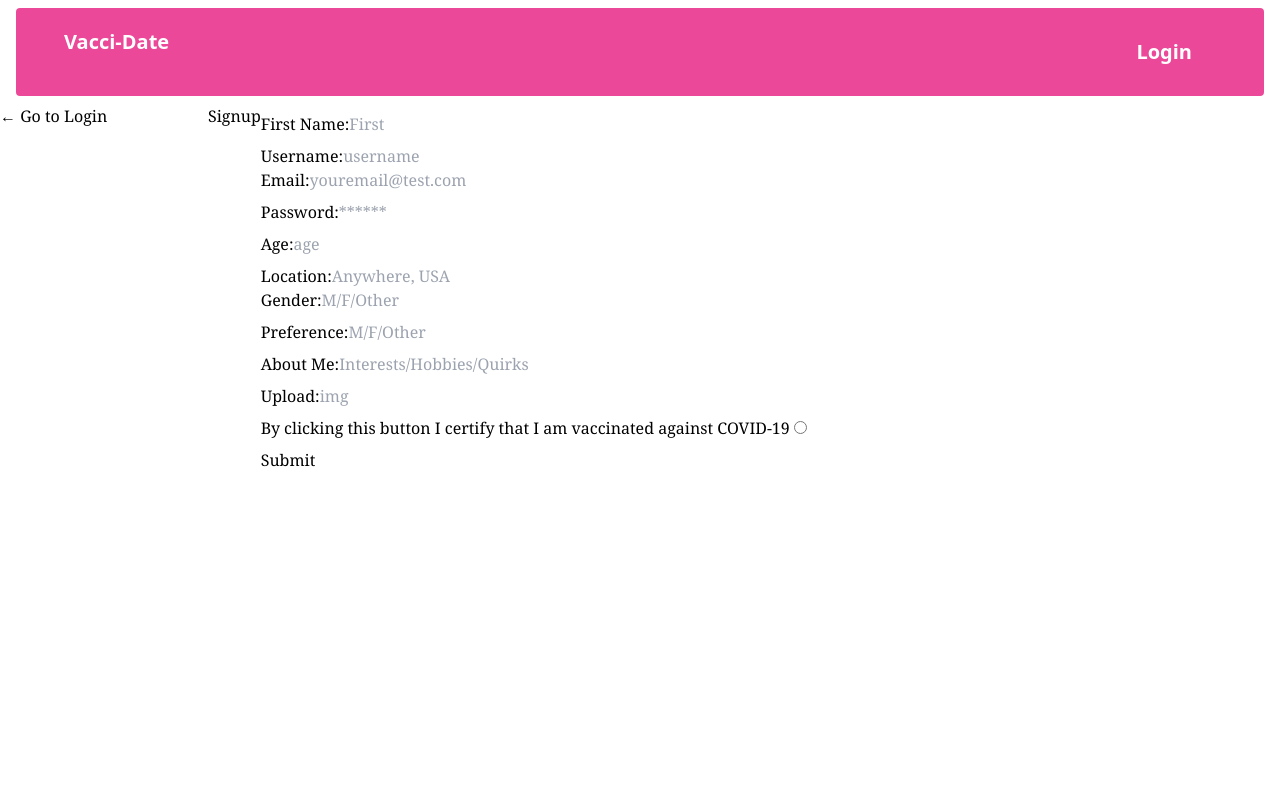
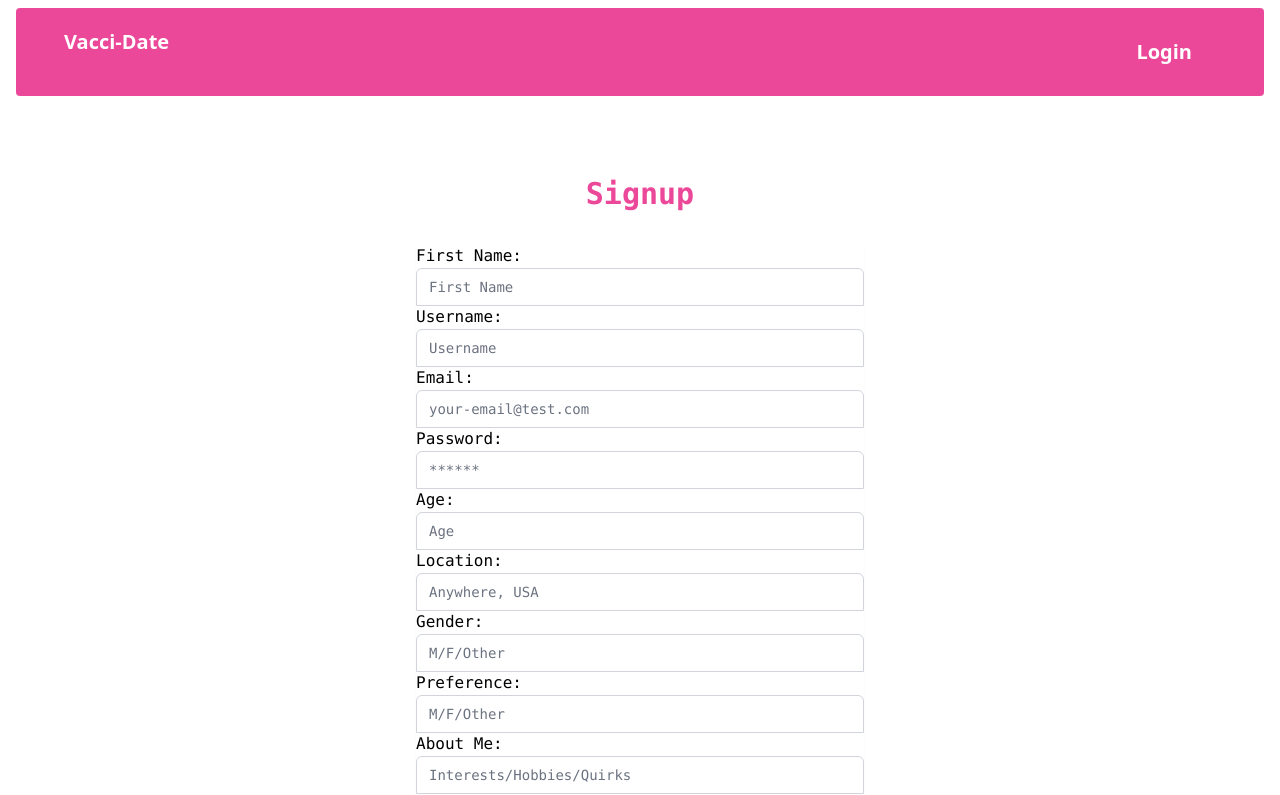
Before and after one commit to thereeling/Vacci-Date, a React (Create React App) app in the folder client/: page /signup in a window 1280 px wide. Shown: the top 795 px of the page. Built offline with nearby package versions, Linux system fonts and the light colour scheme; some icons are missing.

Commit message:
added styling to sign up form

```diff
--- a/client/src/pages/Login.js
+++ b/client/src/pages/Login.js
@@ -92,8 +92,8 @@
         </div>
       </form>
     </div>
-    </div>
-    );
+  </div>
+);
 }
 
 export default Login;
--- a/client/src/pages/Signup.js
+++ b/client/src/pages/Signup.js
@@ -37,139 +37,169 @@
         });
     };
 
-    // <div className="flex-row space-between my-2">
-    // <label htmlFor="vax">By clicking this button I certify that I am vaccinated against COVID-19</label>
-    // <input
-    //   name="vax"
-    //   type="radio"
-    //   id="vax"
-    //   onChange={handleChange}/>
-    // </div>
-
     return (
-        <div className="flex font-serif">
-          <div className="flex-none w-52 relative">
-            <Link to="/login">← Go to Login</Link>
+        <div className="min-h-full flex items-center justify-center py-12 px-4 sm:px-6 lg:px-8 font-mono">
+          <div className="max-w-md w-full space-y-8">
+            <div>
+            <h2 className="mt-6 text-center text-3xl font-extrabold text-pink-500">Signup</h2>
             </div>
-
-        <h2>Signup</h2>
-        <form onSubmit={handleFormSubmit}>
-          <div className="flex-row space-between my-2">
-            <label htmlFor="firstname">First Name:</label>
+            <form className="mt-8 space-y-6" onSubmit={handleFormSubmit}></form>
+              <div className="rounded-md shadow-sm -space-y-px">
+                <div>
+                  <label htmlFor="firstname" className="">
+                    First Name:
+                  </label>
                   <input
-              placeholder="First"
+                    placeholder="First Name"
                     name="firstname"
                     type="firstname"
                     id="firstname"
+                    className="appearance-none rounded-none relative block w-full px-3 py-2 border border-gray-300 placeholder-gray-500 text-gray-900 rounded-t-md focus:outline-none focus:ring-pink-600 focus:border-pink-500 focus:z-10 sm:text-sm"
                     onChange={handleChange}
                   />
                 </div>
-          <div className="flex flex-wrap items-baseline">
-            <label htmlFor="username">Username:</label>
+                <div>
+                  <label htmlFor="username" className="">
+                    Username:
+                  </label>
                   <input
-              placeholder="username"
+                    placeholder="Username"
                     name="username"
                     type="username"
                     id="username"
+                    className="appearance-none rounded-none relative block w-full px-3 py-2 border border-gray-300 placeholder-gray-500 text-gray-900 rounded-t-md focus:outline-none focus:ring-pink-600 focus:border-pink-500 focus:z-10 sm:text-sm"
                     onChange={handleChange}
                   />
                 </div>
-          <div className="flex flex-wrap items-baseline">
-            <label htmlFor="email">Email:</label>
+                <div>
+                  <label htmlFor="email" className="">
+                    Email:
+                  </label>
                   <input
-              placeholder="youremail@test.com"
+                    placeholder="your-email@test.com"
                     name="email"
                     type="email"
                     id="email"
+                    className="appearance-none rounded-none relative block w-full px-3 py-2 border border-gray-300 placeholder-gray-500 text-gray-900 rounded-t-md focus:outline-none focus:ring-pink-600 focus:border-pink-500 focus:z-10 sm:text-sm"
                     onChange={handleChange}
                   />
                 </div>
-          <div className="flex-row space-between my-2">
-            <label htmlFor="password">Password:</label>
+                <div>
+                  <label htmlFor="password" className="">
+                    Password:
+                  </label>
                   <input
                     placeholder="******"
                     name="password"
                     type="password"
                     id="password"
+                    className="appearance-none rounded-none relative block w-full px-3 py-2 border border-gray-300 placeholder-gray-500 text-gray-900 rounded-t-md focus:outline-none focus:ring-pink-600 focus:border-pink-500 focus:z-10 sm:text-sm"
                     onChange={handleChange}
                   />
                 </div>
-          <div className="flex-row space-between my-2">
-            <label htmlFor="age">Age:</label>
+                <div>
+                  <label htmlFor="age" className="">
+                   Age:
+                  </label>
                   <input
-              placeholder="age"
-              name="age"
+                    placeholder="Age"
+                    name="Age"
                     type="number"
                     id="age"
+                    className="appearance-none rounded-none relative block w-full px-3 py-2 border border-gray-300 placeholder-gray-500 text-gray-900 rounded-t-md focus:outline-none focus:ring-pink-600 focus:border-pink-500 focus:z-10 sm:text-sm"
                     onChange={handleChange}
                   />
                 </div>
-          <div className="flex flex-wrap items-baseline">
-            <label htmlFor="location">Location:</label>
+                <div>
+                  <label htmlFor="location" className="">
+                    Location:
+                  </label>
                   <input
                     placeholder="Anywhere, USA"
-              name="location"
+                    name="Location"
                     type="location"
                     id="location"
+                    className="appearance-none rounded-none relative block w-full px-3 py-2 border border-gray-300 placeholder-gray-500 text-gray-900 rounded-t-md focus:outline-none focus:ring-pink-600 focus:border-pink-500 focus:z-10 sm:text-sm"
                     onChange={handleChange}
                   />
                 </div>
-          <div className="flex flex-wrap items-baseline">
-            <label htmlFor="gender">Gender:</label>
+                <div>
+                  <label htmlFor="gender" className="">
+                    Gender:
+                  </label>
                   <input
                     placeholder="M/F/Other"
                     name="gender"
                     type="gender"
                     id="gender"
+                    className="appearance-none rounded-none relative block w-full px-3 py-2 border border-gray-300 placeholder-gray-500 text-gray-900 rounded-t-md focus:outline-none focus:ring-pink-600 focus:border-pink-500 focus:z-10 sm:text-sm"
                     onChange={handleChange}
                   />
                 </div>
-          <div className="flex-row space-between my-2">
-            <label htmlFor="preference">Preference:</label>
+                <div>
+                  <label htmlFor="preference" className="">
+                    Preference:
+                  </label>
                   <input
                     placeholder="M/F/Other"
                     name="preference"
                     type="preference"
                     id="preference"
+                    className="appearance-none rounded-none relative block w-full px-3 py-2 border border-gray-300 placeholder-gray-500 text-gray-900 rounded-t-md focus:outline-none focus:ring-pink-600 focus:border-pink-500 focus:z-10 sm:text-sm"
                     onChange={handleChange}
                   />
                 </div>
-          <div className="flex-row space-between my-2">
-            <label htmlFor="about-me">About Me:</label>
+                <div>
+                  <label htmlFor="about-me" className="">
+                    About Me:
+                  </label>
                   <input
                     placeholder="Interests/Hobbies/Quirks"
                     name="aboutme"
                     type="text"
                     id="about-me"
+                    className="appearance-none rounded-none relative block w-full px-3 py-2 border border-gray-300 placeholder-gray-500 text-gray-900 rounded-t-md focus:outline-none focus:ring-pink-600 focus:border-pink-500 focus:z-10 sm:text-sm"
                     onChange={handleChange}
                   />
                 </div>
-          <div className="flex flex-wrap items-baseline">
-            <label htmlFor="img">Upload:</label>
+                <div>
+                  <label htmlFor="img" className="">
+                    Choose your Profile Picture:
+                  </label>
                   <input
-              placeholder="img"
+                    placeholder="Please choose and image"
                     name="img"
                     type="img"
                     id="img"
+                    className="appearance-none rounded-none relative block w-full px-3 py-2 border border-gray-300 placeholder-gray-500 text-gray-900 rounded-t-md focus:outline-none focus:ring-pink-600 focus:border-pink-500 focus:z-10 sm:text-sm"
                     onChange={handleChange}
                   />
                 </div>
-          <div className="flex-row space-between my-2">
-            <label htmlFor="vax">By clicking this button I certify that I am vaccinated against COVID-19 </label>
+              </div>
+              <div className="flex items-center justify-between">
+                <div className="flex items-center">
                   <input
                     name="vax"
                     type="radio"
                     id="vax"
                     required
                     onChange={handleChange}/>
+                  <label htmlFor="vax" className="ml-2 block text-sm text-pink-500">
+                    By clicking this button I certify that I am vaccinated against COVID-19
+                  </label>
               </div>
-          <div className="flex-row flex-end">
-            <button type="submit">Submit</button>
-
             </div>
-        </form>
+            <div>
+              <button
+                type="submit"
+                className="group relative w-full flex justify-center py-2 px-4 border border-transparent text-sm font-medium rounded-md text-white bg-pink-600 hover:bg-pink-700 focus:outline-none focus:ring-2 focus:ring-offset-2 focus:ring-pink-500"
+              >
+                Submit
+              </button>
             </div>
-    )
+          </div>
+        </div>
+  );
 };
 
 export default Signup;
```
Lines whose indentation alone changed are shown as unchanged.
